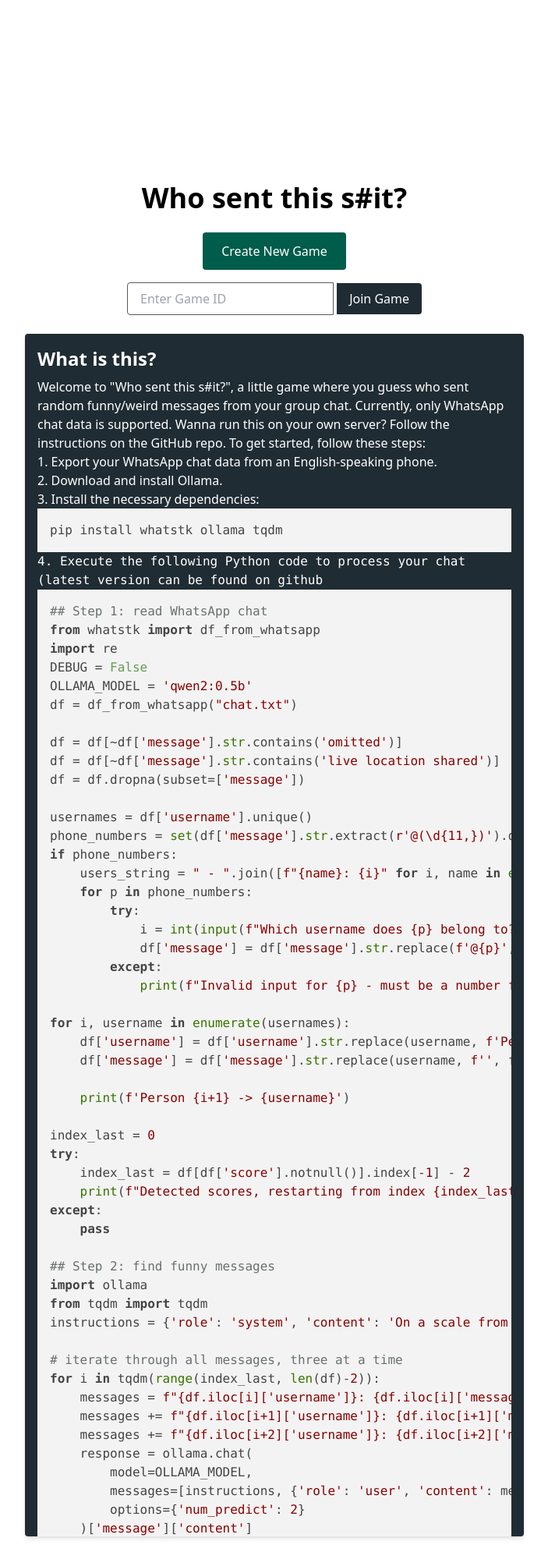
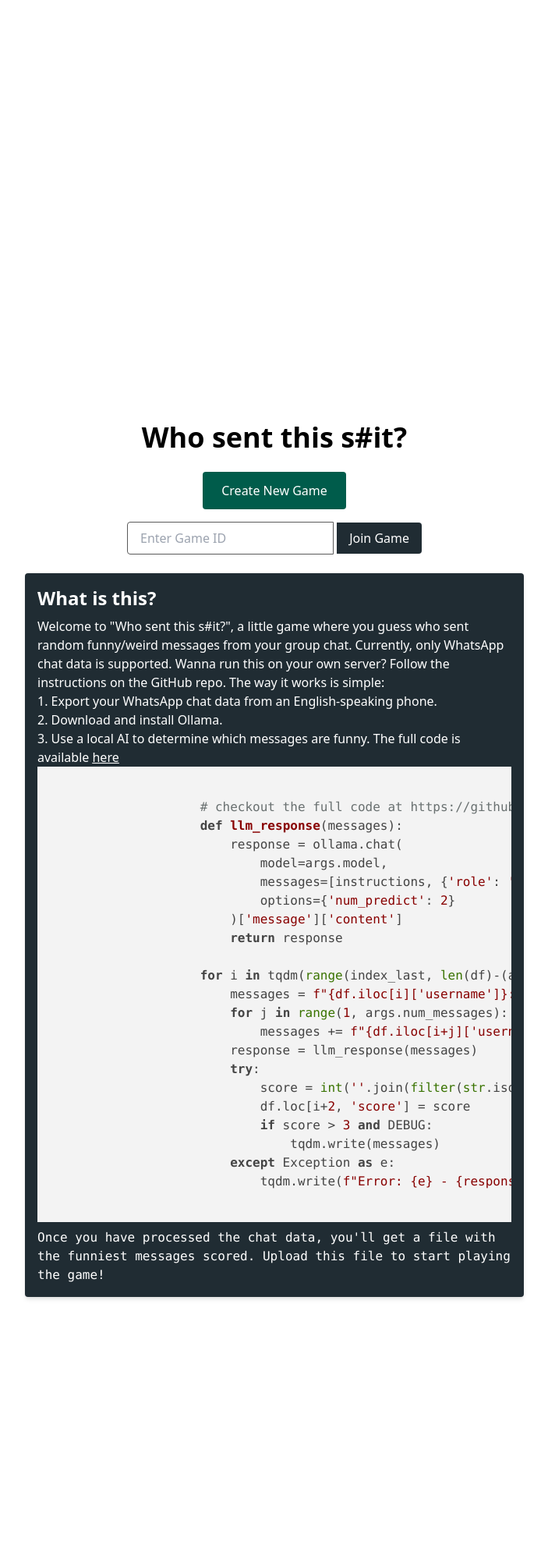
Before and after one commit to fbarbe00/who-wrote-that, a FastAPI app: page / in a window 1280 px wide. Shown: the top 1999 px of the page at 78% size, without its empty margins (288-991 px from the left). Run offline with FastAPI, Linux system fonts and the light colour scheme; some libraries are stand-ins or nearby versions.

Commit message:
Improve readme and landing page

```diff
--- a/funnymessages.py
+++ b/funnymessages.py
@@ -15,7 +15,7 @@ parser.add_argument('--original_timezone', default='UTC', help='Original timezon
 parser.add_argument('--target_timezone', default='UTC', help='Target timezone to convert the chat into')
 parser.add_argument('--keep_deleted_messages', help='Keep deleted messages in the chat', default=0, action='store_true')
 parser.add_argument('--resume', help='If the input chat file has already been processed, resume from the last index', default=0, action='store_true')
-parser.add_argument('--language', default='english', help='The language of the chat')
+parser.add_argument('--model', default='llama3', help='The model to use for scoring. Smallest tested is qwen2:0.5b')
 args = parser.parse_args()
 
 DEBUG = True
@@ -80,11 +80,11 @@ except:
     pass
 
 ## Step 2: find funny messages
-instructions = {'role': 'system', 'content': f'On a scale from 1 to 5, how weird/funny is this {args.language} conversation? [ONLY REPLY WITH A NUMBER - 1 is not weird, 5 is very weird/funny]'}
+instructions = {'role': 'system', 'content': f'On a scale from 1 to 5, how weird/funny is this conversation? [ONLY REPLY WITH A NUMBER - 1 is not weird, 5 is very weird/funny]'}
 
 def llm_response(messages):
     response = ollama.chat(
-        model='qwen2:0.5b',
+        model=args.model,
         messages=[instructions, {'role': 'user', 'content': messages}],
         options={'num_predict': 2}
     )['message']['content']
--- a/templates/index.html
+++ b/templates/index.html
@@ -74,94 +74,39 @@
 
             Wanna run this on your own server? Follow the instructions <a href="https://github.com/fbarbe00/who-wrote-that">on the GitHub repo</a>.
 
-            To get started, follow these steps:
+            The way it works is simple:
         </p>
         <ol class="text-muted list-decimal list-inside mb-2">
             <li>Export your WhatsApp chat data from an English-speaking phone.</li>
             <li>Download and install <a href="https://ollama.com/download" class="text-primary">Ollama</a>.</li>
-            <li>Install the necessary dependencies:
-                <pre><code class="bash">pip install whatstk ollama tqdm</pre>
-            </li>
-            <!-- <div class="mt-4">
-                <p class="text-muted mb-2">What kind of computer do you have?</p>
-                <button onclick="setModel('qwen2:0.5b')" class="bg-secondary text-foreground px-4 py-2 rounded mb-2">I
-                    don't know/I have
-                    a CPU</button>
-                <button onclick="setModel('llama3:8b')" class="bg-secondary text-foreground px-4 py-2 rounded mb-2">I
-                    have a
-                    GPU</button>
-                <button onclick="setModel('llama3:70b')" class="bg-secondary text-foreground px-4 py-2 rounded mb-2">I
-                    have
-                    a beefy GPU</button>
-            </div> -->
-            <li>Execute the following Python code to process your chat (latest version can be found <a href="https://github.com/fbarbe00/who-wrote-that/blob/main/funnymessages.py">on github</a>
-                <pre><code class="python" id="main_code">## Step 1: read WhatsApp chat
-from whatstk import df_from_whatsapp
-import re
-DEBUG = False
-OLLAMA_MODEL = 'qwen2:0.5b'
-df = df_from_whatsapp("chat.txt")
-
-df = df[~df['message'].str.contains('omitted')]
-df = df[~df['message'].str.contains('live location shared')]
-df = df.dropna(subset=['message'])
-
-usernames = df['username'].unique()
-phone_numbers = set(df['message'].str.extract(r'@(\d{11,})').dropna().values.flatten())
-if phone_numbers:
-    users_string = " - ".join([f"{name}: {i}" for i, name in enumerate(usernames)])
-    for p in phone_numbers:
-        try:
-            i = int(input(f"Which username does {p} belong to? {users_string}"))
-            df['message'] = df['message'].str.replace(f'@{p}', usernames[i])
-        except:
-            print(f"Invalid input for {p} - must be a number from 0 to {len(usernames)-1}")
-
-for i, username in enumerate(usernames):
-    df['username'] = df['username'].str.replace(username, f'Person {i+1}')
-    df['message'] = df['message'].str.replace(username, f'<Person {i+1}>', flags=re.IGNORECASE)
-
-    print(f'Person {i+1} -> {username}')
-
-index_last = 0
-try:
-    index_last = df[df['score'].notnull()].index[-1] - 2
-    print(f"Detected scores, restarting from index {index_last}...")
-except:
-    pass
-
-## Step 2: find funny messages
-import ollama
-from tqdm import tqdm
-instructions = {'role': 'system', 'content': 'On a scale from 1 to 5, how weird is this conversation? [ONLY REPLY WITH A NUMBER - 1 is not weird, 5 is very weird]'}
-
-# iterate through all messages, three at a time
-for i in tqdm(range(index_last, len(df)-2)):
-    messages = f"{df.iloc[i]['username']}: {df.iloc[i]['message']}\n"
-    messages += f"{df.iloc[i+1]['username']}: {df.iloc[i+1]['message']}\n"
-    messages += f"{df.iloc[i+2]['username']}: {df.iloc[i+2]['message']}\n"
+            <li>Use a local AI to determine which messages are funny. The full code is available <u><a href="https://github.com/fbarbe00/who-wrote-that/">here</a></u>
+                <pre><code class="python" id="main_code">
+                    # checkout the full code at https://github.com/fbarbe00/who-wrote-that/
+                    def llm_response(messages):
                         response = ollama.chat(
-        model=OLLAMA_MODEL,
+                            model=args.model,
                             messages=[instructions, {'role': 'user', 'content': messages}],
                             options={'num_predict': 2}
                         )['message']['content']
+                        return response
+
+                    for i in tqdm(range(index_last, len(df)-(args.num_messages-1))):
+                        messages = f"{df.iloc[i]['username']}: {df.iloc[i]['message']}\n"
+                        for j in range(1, args.num_messages):
+                            messages += f"{df.iloc[i+j]['username']}: {df.iloc[i+j]['message']}\n"
                         response = llm_response(messages)
                         try:
-        score = int(response[:2].replace(".", "").strip())
+                            score = int(''.join(filter(str.isdigit, response[:2])))
                             df.loc[i+2, 'score'] = score
                             if score > 3 and DEBUG:
                                 tqdm.write(messages)
                         except Exception as e:
                             tqdm.write(f"Error: {e} - {response}")
-
-# remove nan values
-df = df.dropna(subset=['message'])
-df.to_csv("chat_scores.csv", index=False)
                 </pre>
             </li>
         </ol>
         <p class="text-muted">
-            Once you have processed the chat data, you'll get a file with the funniest messages scored. Use this file to
+            Once you have processed the chat data, you'll get a file with the funniest messages scored. Upload this file to
             start playing the game!
         </p>
     </div>
```
Also changed, not shown: README.md. Lines whose indentation alone changed are shown as unchanged.
